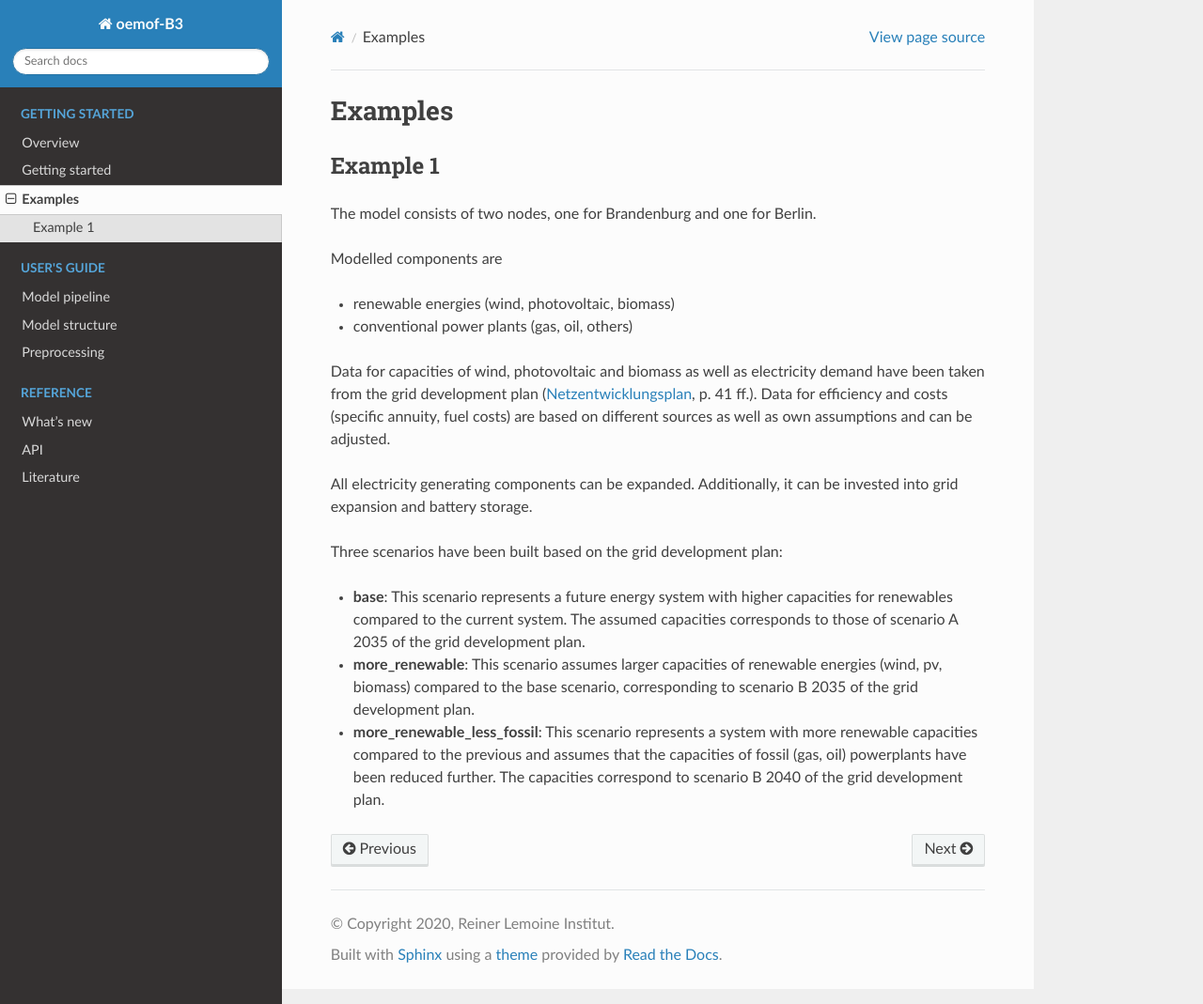
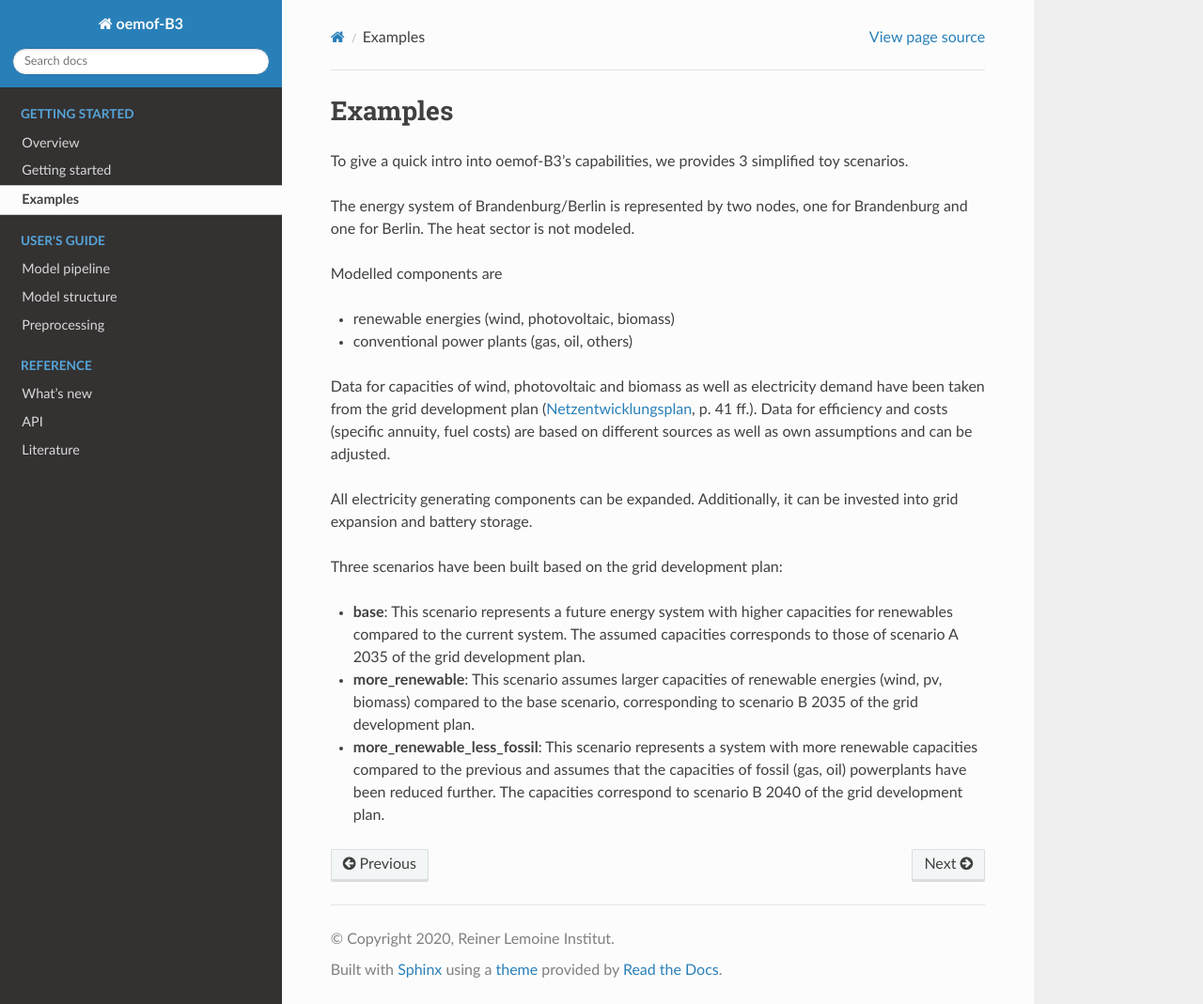
Before and after one commit to rl-institut/oemof-B3, a Sphinx documentation site: the page built from docs/examples.rst, in a window 1280 px wide and 1069 px high. Shown: the whole window at 94% size. Built offline with Sphinx 7.4.7 and the Read the Docs theme 2.0.0, drawn with Linux system fonts in a browser that asks for light colours.

Commit message:
Rewrite introductory text

```diff
--- a/docs/examples.rst
+++ b/docs/examples.rst
@@ -4,9 +4,10 @@
 Examples
 ~~~~~~~~
 
-Example 1
-=========
-The model consists of two nodes, one for Brandenburg and one for Berlin.
+To give a quick intro into oemof-B3's capabilities, we provides 3 simplified toy scenarios.
+
+The energy system of Brandenburg/Berlin is represented by two nodes, one for Brandenburg and one for
+Berlin. The heat sector is not modeled.
 
 Modelled components are
 
```
